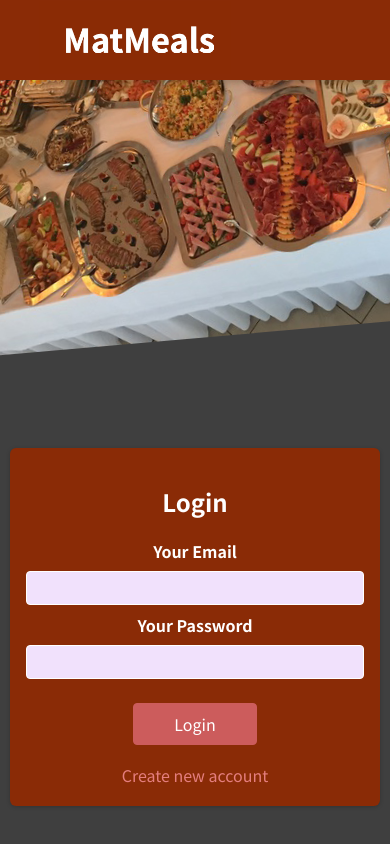
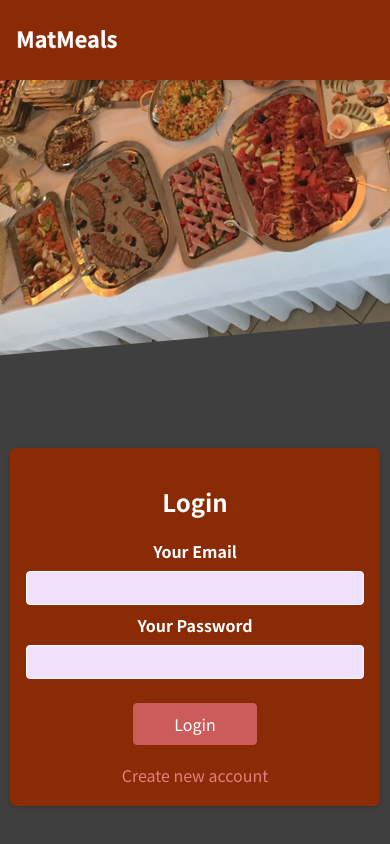
Before and after one commit to MatheusDevios/Food-Order-App, a React (Create React App) app: page / in a window 390 px wide. Shown: the top 844 px of the page. Built offline with nearby package versions, Linux system fonts and the light colour scheme.

Commit message:
header responsiviness

```diff
--- a/src/components/Layout/Header.module.css
+++ b/src/components/Layout/Header.module.css
@@ -33,3 +33,16 @@
     object-fit: cover;
     transform: rotateZ(-5deg) translateY(-4rem) translateX(-1rem);
 }
+
+/*  MEDIA QUERIES (SMAIL DEVICES) */
+
+@media screen and (max-width: 600px) {
+
+    .header {
+        padding: 0;
+    }
+
+    .header img {
+        width: 8rem;
+    }
+}
--- a/src/components/Layout/HeaderCartButton.module.css
+++ b/src/components/Layout/HeaderCartButton.module.css
@@ -62,3 +62,14 @@
         transform: scale(1);
     }
 }
+
+/*  MEDIA QUERIES (SMAIL DEVICES) */
+
+@media screen and (max-width: 600px) {
+    .button {
+        padding: 0.75rem 1.2rem;
+        font-size: small;
+        margin-right: 0.8rem;
+    }
+
+}
```
Also changed, not shown: 2 other files (tests, documents, lock files or other folders).
